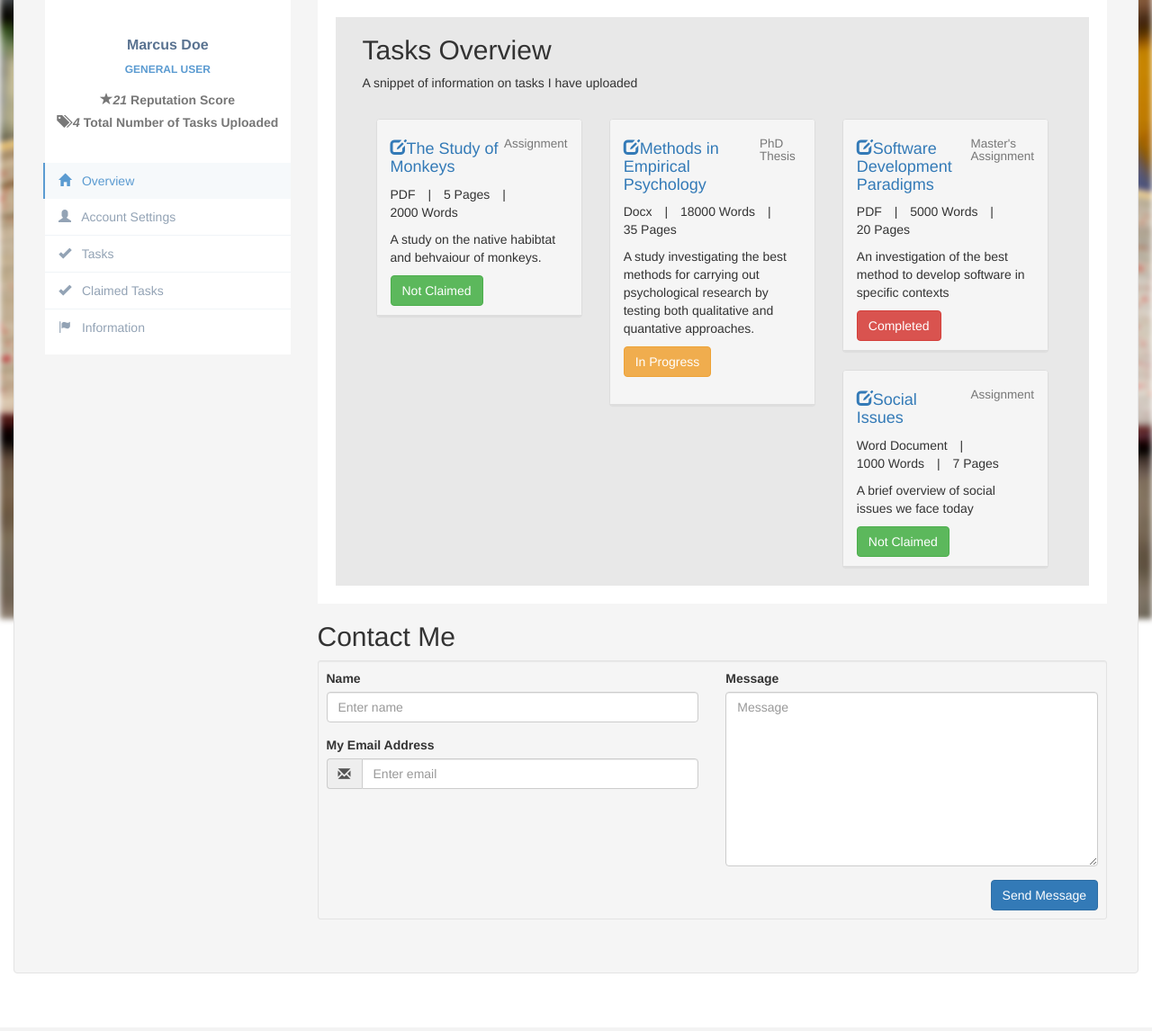
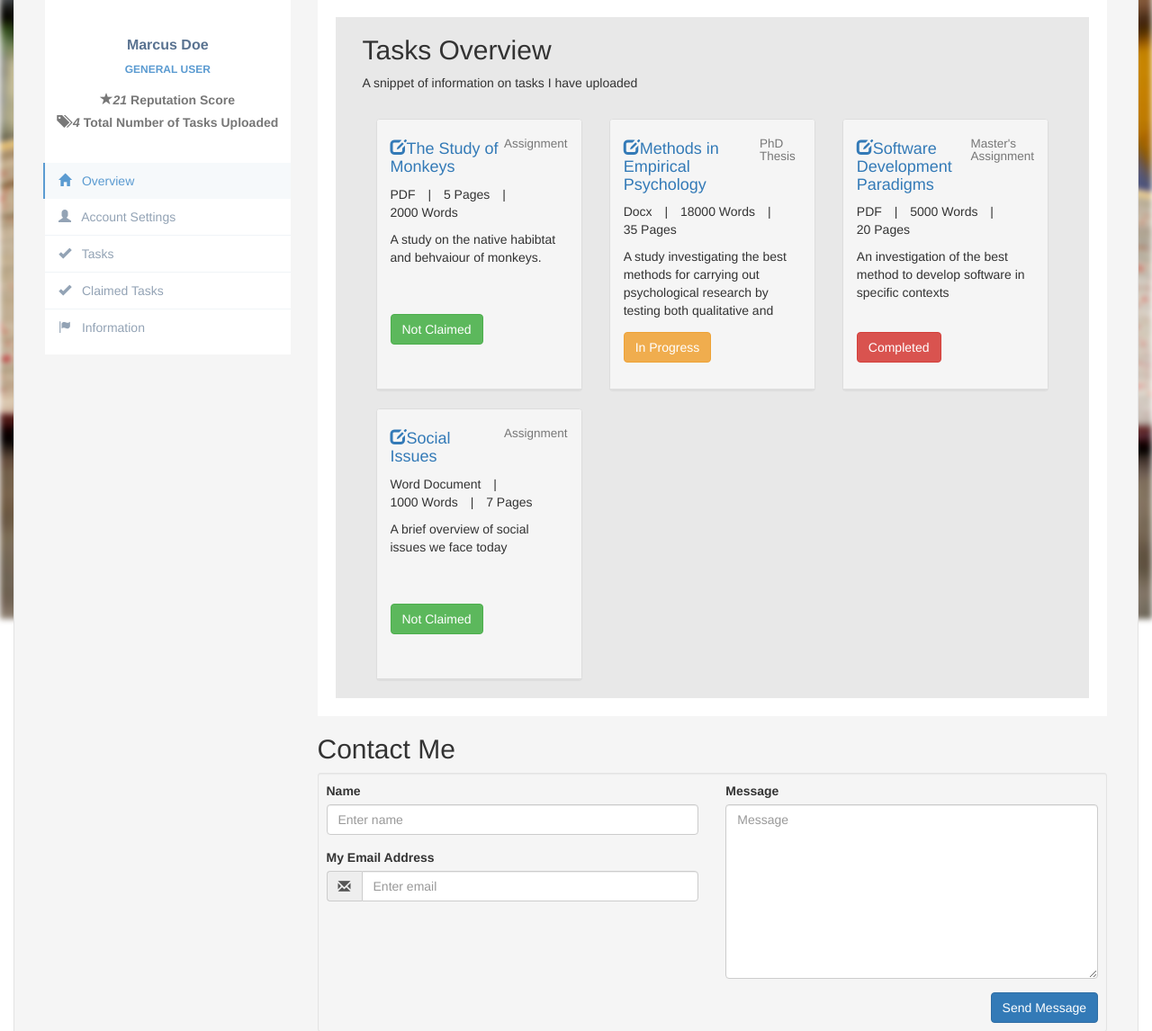
Before and after one commit to KateHennessy/CS4014_TermProject, a PHP site: page /ProfilePage.html in a window 1280 px wide. Shown: the part 113-1259 px from the top of the page at 90% size. Before the commit the page ends 1195 px from the top, so only its background shows below. Run offline with PHP 8.4, Linux system fonts and the light colour scheme; some libraries are stand-ins or nearby versions.

Commit message:
Added extra classes relating to tasks to stylesheet

```diff
--- a/css/style.css
+++ b/css/style.css
@@ -246,3 +246,17 @@ body {
   background: #fff;
   min-height: 460px;
 }
+
+@media(min-width:768px){
+  .fixed{
+    height:300px;
+  }
+}
+.fixed{}
+.fixedBody{
+  height:30%;
+  overflow-y: auto;
+}
+.fixedHead{
+  height:40%;
+}
```
